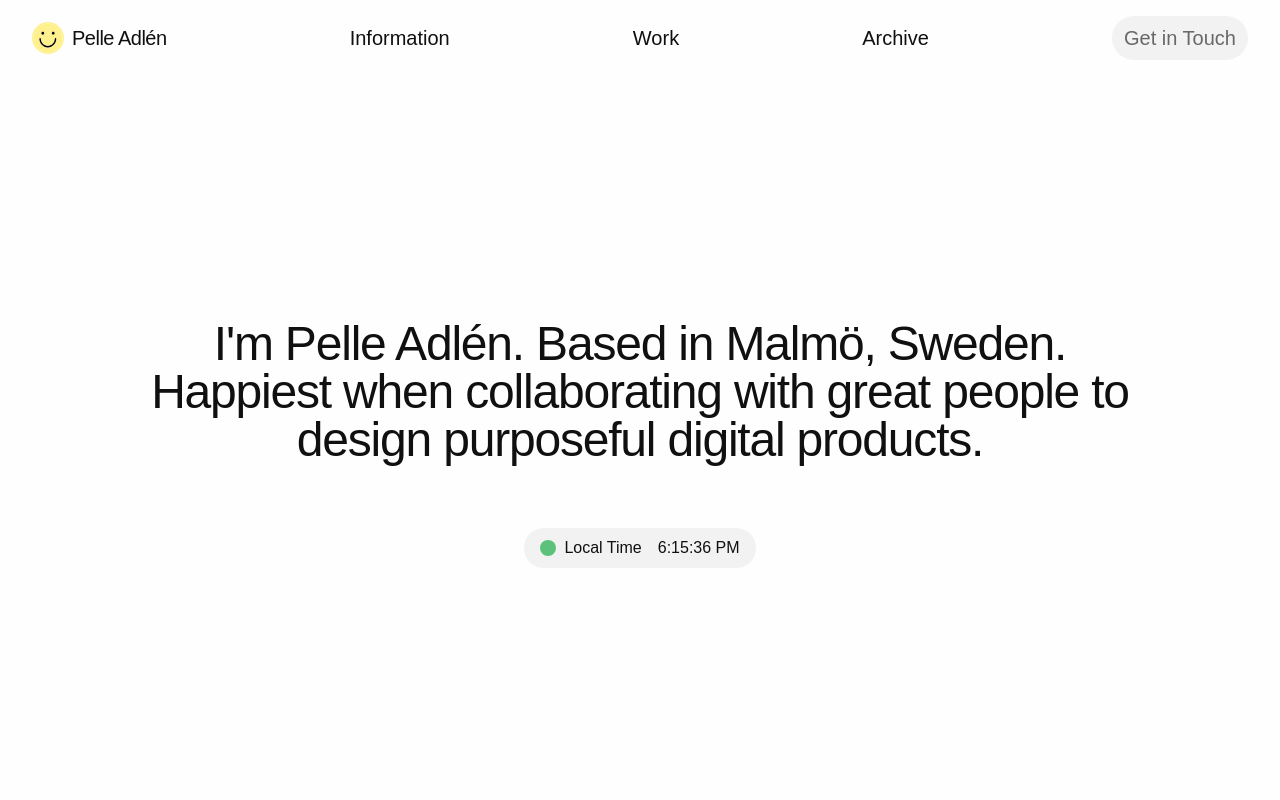
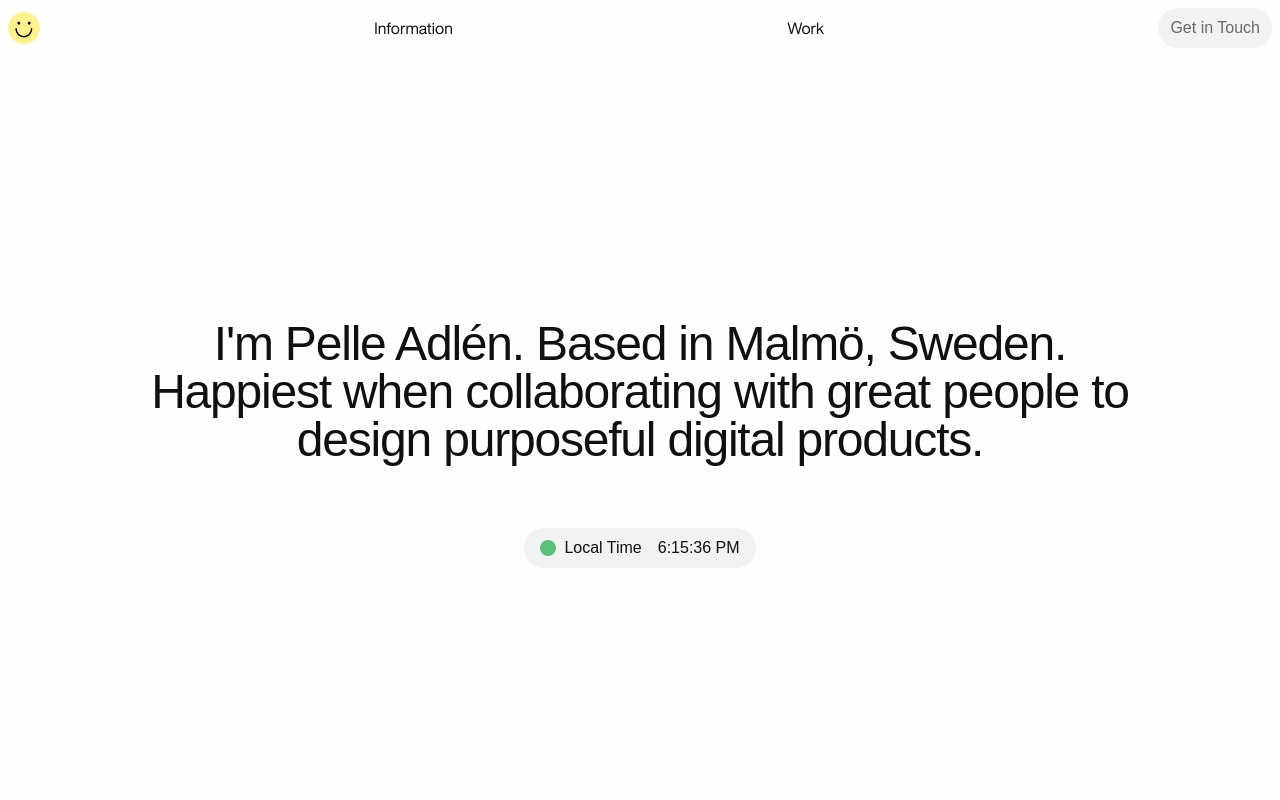
Before and after one commit to pelleadlen/pellux-uncharted, a Next.js app: page /information in a window 1280 px wide. Shown: the top 800 px of the page. Built offline with nearby package versions, Linux system fonts and the light colour scheme.

Commit message:
major updates. very happy about this

```diff
--- a/src/app/page.js
+++ b/src/app/page.js
@@ -6,14 +6,27 @@ import Shortcuts from "@/components/shortcuts";
 import CaseThumbnail from "@/components/caseThumbnail";
 import { Pellux } from "@/components/rive";
 import Clavier from "@/components/clavier/clavier";
+import HeroText from "@/components/heroText";
 
 export default function Home() {
   return (
     <>
-      <main className=" flex min-h-screen items-center justify-center flex-col md:mx-2 bg-[#8EC9FF] ">
-
+      <main className="md:mx-2  ">
+        <section className=" mt-14 pt-6">
+        <HeroText />
+        </section>
+      <div className="mt-24 grid grid-cols-1 items-stretch gap-2 lg:grid-cols-3 lg:gap-2">
+      <div className="bg-[#8EC9FF] col-span-1 rounded-lg flex items-center justify-center ">
         <Clavier />
-
+        </div>
+        <CaseThumbnail
+            project="Charlie"
+            description="Product Design"
+            src={Charlie}
+            path="/charlie"
+            className="col-span-full lg:col-span-2"
+          />
+          </div>
         {/* <div className=" gap-4 pb-12  mt-96 ">
           <h1 className=" max-w-5xl text-2xl pt-52 font-normal tracking-tight md:text-[3rem] leading-[1.2]   ">
             A Product Designer from Sweden, committed to creating meaningful
--- a/src/components/caseThumbnail.js
+++ b/src/components/caseThumbnail.js
@@ -14,12 +14,12 @@ const CaseThumbnail = (props) => {
         className={props.className}
       >
         <Link href={props.path}>
-          <motion.div className=" relative flex h-full  flex-col overflow-hidden rounded-2xl">
-            <div className="absolute bottom-4 left-4 z-50 flex  gap-2">
-              <h3 className="rounded-full bg-black bg-opacity-25 px-2 py-1 font-display text-sm font-normal  leading-none  tracking-wide    text-white backdrop-blur-xl">
+          <motion.div className=" relative flex h-full flex-col overflow-hidden rounded-lg">
+            <div className="absolute bottom-4 left-4 z-50 flex gap-2">
+              <h3 className="rounded-full bg-black bg-opacity-25 px-2 py-2   leading-none     text-white backdrop-blur-xl">
                 {props.project}
               </h3>
-              <h3 className="rounded-full bg-black bg-opacity-25 px-2 py-1 font-display text-sm font-normal  leading-none  tracking-wide    text-white backdrop-blur-xl">
+              <h3 className="rounded-full bg-black bg-opacity-25 px-2 py-2 leading-none      text-white backdrop-blur-xl">
                 {props.description}
               </h3>
             </div>
--- a/src/components/clavier/clavier.css
+++ b/src/components/clavier/clavier.css
@@ -14,7 +14,7 @@
     position: absolute;
     left: 0;
     transform-origin: 180px;
-    transform: rotate(calc(360deg/12 * var(--i)));
+    transform: rotate(calc(-30deg * var(--i)));
 
 }
 
@@ -26,6 +26,6 @@
     user-select: none;
     height: 56px;
     width: 56px;
-    transform: rotate(calc(-360deg/ 12 * var(--i)));
+    transform: rotate(calc(30deg * var(--i)));
     border-radius: 50%;
 }
--- a/src/components/clavier/clavier.js
+++ b/src/components/clavier/clavier.js
@@ -4,15 +4,6 @@ import { useState } from "react";
 import "../clavier/clavier.css";
 import * as Tone from "tone";
 const tones = [
-
-  {
-    tone: "F",
-    freq: "F3",
-    bgColor: "bg-[#AB0034]",
-    stroke: false,
-    strokeColor: ""
-  },
-
   {
     tone: "C",
     freq: "C3",
@@ -20,6 +11,9 @@ const tones = [
     stroke: false,
     strokeColor: ""
   },
+
+
+
   {
     tone: "G",
     freq: "G3",
@@ -88,6 +82,13 @@ const tones = [
     tone: "Bb",
     freq: "A#3",
     bgColor: "bg-[#A9677C]",
+    stroke: false,
+    strokeColor: ""
+  },
+  {
+    tone: "F",
+    freq: "F3",
+    bgColor: "bg-[#AB0034]",
     stroke: false,
     strokeColor: ""
   },
--- /dev/null
+++ b/src/components/heroText.js
@@ -0,0 +1,15 @@
+
+
+const HeroText = () => {
+  return (
+    <div className="w-full grid grid-cols-12 text-2xl gap-2 ">
+        <h1 className="col-span-2">Pelle Adlén</h1>
+        <div className="col-span-4 text-balance">
+        <h2 className="">A Product Designer from Sweden, committed to creating meaningful products and user-friendly experiences that speak to both mind and heart.</h2>
+<a href="mailto:pelleadlen@gmail.com">→Get in Touch</a>
+        </div>
+    </div>
+  )
+}
+
+export default HeroText
--- a/src/components/layout/navBar.js
+++ b/src/components/layout/navBar.js
@@ -6,59 +6,48 @@ import { AnimatePresence, motion } from "framer-motion";
 import { useState } from "react";
 import ContactForm from "../contactForm";
 import { Toaster, toast } from "react-hot-toast";
-import { useWindowSize } from "react-use";
+
 const navLinks = [
   {
     title: "Information",
-    mobileTitle: "Info",
     href: "/information",
-    isHiddenOnMobile: false,
   },
-  { title: "Work", href: "/", isHiddenOnMobile: true },
-  { title: "Archive", href: "/archive", isHiddenOnMobile: false },
+  { title: "Work", href: "/" },
+
 ];
 
-const DesktopLink = ({ title, href, isHiddenOnMobile, mobileTitle }) => {
-  const { width } = useWindowSize();
-  const displayTitle = width <= 768 && mobileTitle ? mobileTitle : title;
-  return !(isHiddenOnMobile && width <= 768) ? (
-    <Link href={href}>{displayTitle}</Link>
-  ) : null;
-};
+
 
 const NavBar = () => {
   const [openContact, setOpenContact] = useState(false);
   const [isHovered, setIsHovered] = useState(false);
-  const { width } = useWindowSize();
+
   return (
     <>
-      <header className="absolute  top-0  w-full cursor-pointer px-4 py-4 font-display text-sm md:text-xl lg:px-8">
-        <nav className=" flex w-full items-center  justify-between  gap-6">
+      <header className="absolute  top-0  w-full cursor-pointer px-2 py-2 ">
+        <nav className=" flex w-full items-center justify-between">
           <Link
             onMouseEnter={() => setIsHovered(true)}
             onMouseLeave={() => setIsHovered(false)}
             title="Home"
-            className="pointer-cursor flex items-center   gap-2    "
+            className="pointer-cursor "
             href="/"
           >
             <motion.div animate={{ rotate: isHovered ? 180 : 0 }}>
               <Image src={Smiley} alt="smiley face" />
             </motion.div>
-            <div className="font-display tracking-tight">
-              <p>Pelle Adlén</p>
-            </div>
+
           </Link>
-          {navLinks.map((link, index) => {
-            return (
-              <DesktopLink
-                title={link.title}
-                isHiddenOnMobile={link.isHiddenOnMobile}
-                key={index}
-                mobileTitle={link.mobileTitle}
-                href={link.href}
-              />
-            );
-          })}
+
+          {navLinks.map((link, index) => (
+    <Link
+        title={link.title}
+        key={index}
+        href={link.href}
+    >
+        {link.title}
+    </Link>
+))}
           <motion.button
             whileTap={{ scale: 0.9 }}
             onClick={() => setOpenContact(!openContact)}
```
